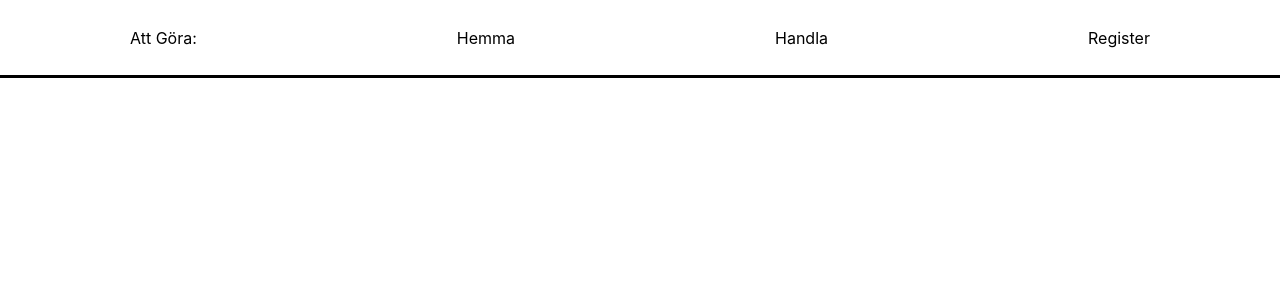
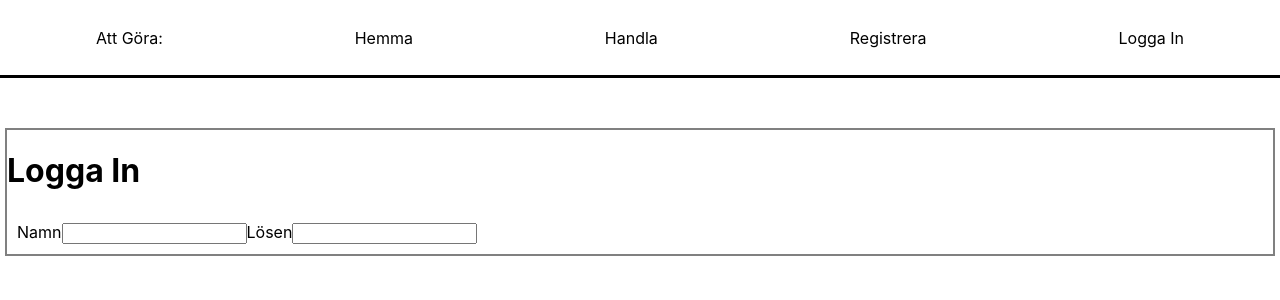
Before and after one commit to Ludde86/marn-app, a React (Create React App) app in the folder client/: page /login in a window 1280 px wide. Shown: the top 300 px of the page. Built offline with nearby package versions, Linux system fonts and the light colour scheme; no server answers.

Commit message:
add LoginPage

```diff
--- a/client/src/App.js
+++ b/client/src/App.js
@@ -15,6 +15,7 @@ import Start from './components/pages/Start';
 import Shopping from './components/pages/Shopping';
 import AuthState from './context/auth/AuthState';
 import Register from './components/auth/Register';
+import Login from './components/auth/Login';
 
 const App = () => {
 	return (
@@ -32,6 +33,7 @@ const App = () => {
 									<Route exact path="/home" component={Home} />
 									<Route exact path="/shopping" component={Shopping} />
 									<Route exact path="/register" component={Register} />
+									<Route exact path="/login" component={Login} />
 								</Switch>
 							</ShoppingState>
 						</PostState>
--- a/client/src/components/auth/Login.js
+++ b/client/src/components/auth/Login.js
@@ -0,0 +1,24 @@
+import React, { useState } from 'react';
+
+const Login = () => {
+	const [ user, setUser ] = useState({
+		name: '',
+		password: ''
+	});
+
+	const { name, password } = user;
+
+	return (
+		<div className="form-container">
+			<h1>Logga In</h1>
+			<form>
+				<label htmlFor="name">Namn</label>
+				<input type="text" name="name" />
+				<label htmlFor="password">Lösen</label>
+				<input type="password" name="password" />
+			</form>
+		</div>
+	);
+};
+
+export default Login;
--- a/client/src/components/layout/Navbar.js
+++ b/client/src/components/layout/Navbar.js
@@ -16,8 +16,12 @@ const Navbar = () => {
 			page: '/shopping'
 		},
 		{
-			name: 'Register',
+			name: 'Registrera',
 			page: '/register'
+		},
+		{
+			name: 'Logga In',
+			page: '/login'
 		}
 	]);
 
```
Also changed, not shown: client/src/components/pages/LoginPage.js (added, +12 -0 lines).
